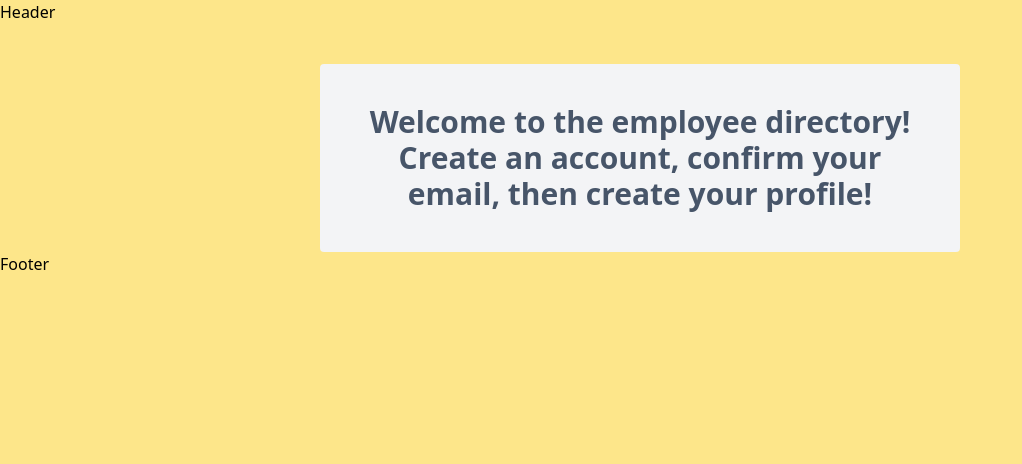
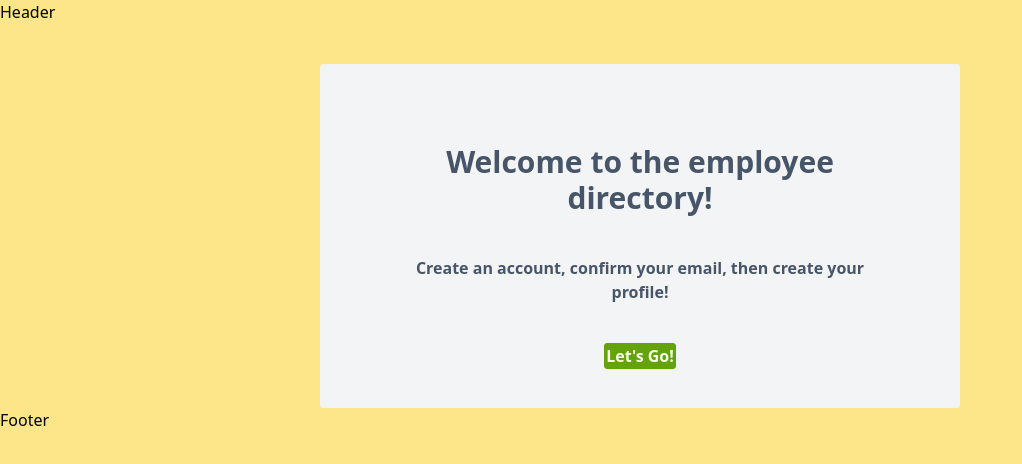
Before and after one commit to spencer-eagleton/react-directory, a React app: page / in a window 1280 px wide. Shown: the top 464 px of the page, without its empty margins (0-1022 px from the left). Built offline with nearby package versions, Linux system fonts and the light colour scheme.

Commit message:
added SB usa fetches and SB client call

```diff
--- a/src/components/AuthForm/AuthForm.jsx
+++ b/src/components/AuthForm/AuthForm.jsx
@@ -2,7 +2,7 @@ export default function AuthForm() {
   return (
     <div>
         <form className="flex flex-col">
-            <input className="m-5" type="text" placeholder="email" name="email" />
+            <input className="m-5" type="email" placeholder="email" name="email" />
             <input className="m-5" type="password" placeholder="password" name="password"  />
             <button className="m-5 border-2 border-lime-600 rounded bg-amber-200" >SignUp/SignIn</button>
         </form>
--- /dev/null
+++ b/src/services/client.js
@@ -0,0 +1,12 @@
+import { createClient } from "@supabase/supabase-js";
+
+export const client = createClient(
+    process.env.SUPABASE_URL,
+    process.env.SUPABASE_KEY
+);
+
+export const parseData = ({ data, error }) => {
+    if (error) throw error;
+
+    return data;
+};
--- /dev/null
+++ b/src/services/users.js
@@ -0,0 +1,22 @@
+import { client } from './client';
+
+export function getUser() {
+    return client.auth.user();
+}
+
+export function signUpUser(email, password) {
+    const { user, error } = await client.auth.signUp({ email, password });
+    if (error) throw error;
+    return user;
+
+}
+export function signInUser(email, password) {
+    const { user, error } = await client.auth.signIn({ email, password });
+    if (error) throw error;
+    return user;
+
+}
+
+export async function signOutUser() {
+    return client.auth.signOut();
+}
--- a/src/views/Welcome/Welcome.jsx
+++ b/src/views/Welcome/Welcome.jsx
@@ -1,10 +1,10 @@
+import { Link } from "react-router-dom"
 
 export default function Welcome() {
   return (
     <div
     className="
     bg-gray-100
-      text-3xl
       text-center
       rounded
     text-slate-600
@@ -15,8 +15,15 @@ export default function Welcome() {
       mt-10
       "
     >
-        <h1>Welcome to the employee directory!</h1>
-        <p>Create an account, confirm your email, then create your profile!</p>
+        <h1 className="text-3xl m-10">
+            Welcome to the employee directory!
+        </h1>
+        <p className="m-10">
+            Create an account, confirm your email, then create your profile!
+        </p>
+        <Link className="m-5 border-2 border-lime-600 rounded bg-lime-600 text-lime-50"
+            to="/auth">Let's Go!
+        </Link>
     </div>
   )
 }
```
